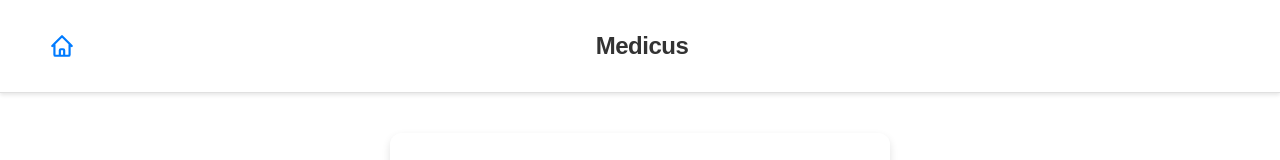
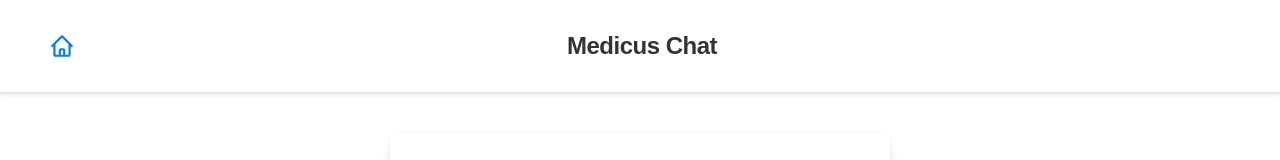
Before and after one commit to TigranAthanesyan/medicus-union-task, a Next.js app: page /auth/signup in a window 1280 px wide. Shown: the top 160 px of the page. Built offline with nearby package versions, Linux system fonts and the light colour scheme.

Commit message:
Test commit for update checking

```diff
--- a/src/constants/global.ts
+++ b/src/constants/global.ts
@@ -2,4 +2,4 @@ export const AVATAR_MAX_SIZE = 15 * 1024 * 1024;
 
 export const AVATAR_MAX_SIZE_DISPLAY = '15MB';
 
-export const APP_NAME = 'Medicus';
+export const APP_NAME = 'Medicus Chat';
```
